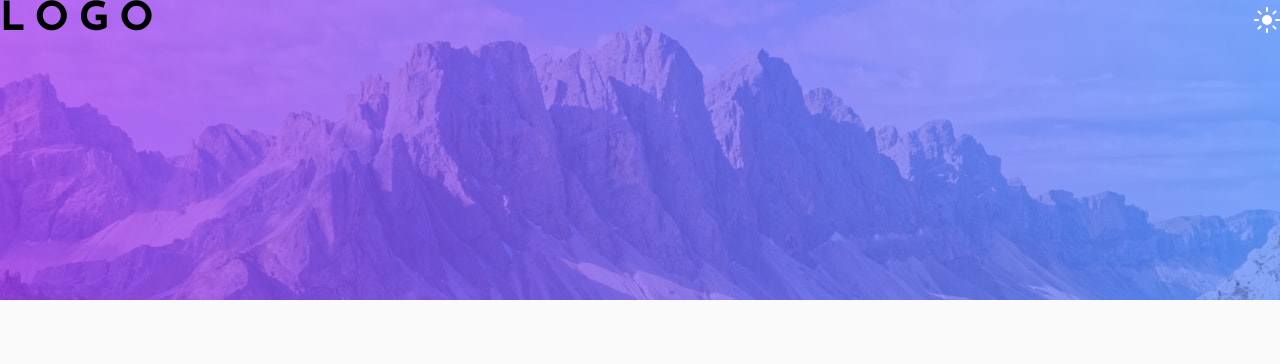
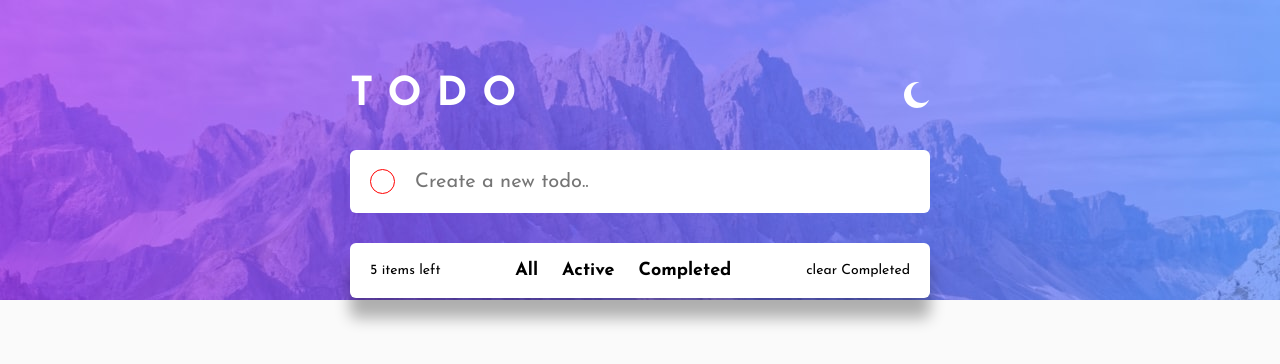
Before and after one commit to naijadevgamer/todo-app, a React (Create React App) app: page / in a window 1280 px wide. Shown: the top 364 px of the page. Built offline with nearby package versions, Linux system fonts and the light colour scheme.

Commit message:
Add the search-box and task-box features

```diff
--- a/src/App.js
+++ b/src/App.js
@@ -2,6 +2,8 @@ import React from "react";
 
 import Background from "./components/background/background.component";
 import Header from "./components/header/header.components";
+import SearchBox from "./components/search-box/search-box.component";
+import TaskBox from "./components/task-box/task-box.component";
 
 import "./App.scss";
 
@@ -9,7 +11,11 @@ function App() {
   return (
     <div className="App">
       <Background />
-      <Header />
+      <div className="main">
+        <Header />
+        <SearchBox />
+        <TaskBox />
+      </div>
     </div>
   );
 }
--- a/src/App.scss
+++ b/src/App.scss
@@ -2,3 +2,12 @@
   background-color: hsl(0, 0%, 98%);
   min-height: 100vh;
 }
+.main {
+  position: absolute;
+  top: 7.5rem;
+  left: 50%;
+  transform: translateX(-50%);
+  width: 58rem;
+  display: flex;
+  flex-direction: column;
+}
--- a/src/components/header/header.components.jsx
+++ b/src/components/header/header.components.jsx
@@ -1,13 +1,15 @@
 import React from "react";
-import { ReactComponent as Logo } from "../../images/icon-sun.svg";
+import { ReactComponent as MoonIcon } from "../../images/icon-moon.svg";
 
 import "./header.styles.scss";
 
 function Header() {
   return (
     <div className="header">
-      <p className="header__logo">LOGO</p>
-      <Logo className="header__weather-icon" />
+      <p className="header__logo" draggable={true}>
+        Todo
+      </p>
+      <MoonIcon className="header__weather-icon" />
     </div>
   );
 }
--- a/src/components/header/header.styles.scss
+++ b/src/components/header/header.styles.scss
@@ -1,16 +1,16 @@
 .header {
   display: flex;
   align-items: center;
-  position: absolute;
-  top: 0;
   width: 100%;
   &__weather-icon {
     margin-left: auto;
+    cursor: pointer;
   }
   &__logo {
-    letter-spacing: 1rem;
-    // line-height: 0.7;
+    letter-spacing: 1.5rem;
+    text-transform: uppercase;
     font-weight: 700;
     font-size: 4rem;
+    color: white;
   }
 }
--- /dev/null
+++ b/src/components/search-box/search-box.component.jsx
@@ -0,0 +1,19 @@
+import React from "react";
+import "./search-box.styles.scss";
+
+function SearchBox() {
+  return (
+    <div className="search-box">
+      <div className="search-box__circle"></div>
+      <form className="search-box__form">
+        <input
+          type="text"
+          className="search-box__input"
+          placeholder="Create a new todo.."
+        />
+      </form>
+    </div>
+  );
+}
+
+export default SearchBox;
--- /dev/null
+++ b/src/components/search-box/search-box.styles.scss
@@ -0,0 +1,34 @@
+.search-box {
+  width: 100%;
+  height: 6.3rem;
+  margin-top: 3.5rem;
+  padding: 1rem 2rem;
+  display: flex;
+  align-items: center;
+  background-color: white;
+  border-radius: 6px;
+  &__circle {
+    border-radius: 50%;
+    height: 2.5rem;
+    width: 2.5rem;
+    border: red 1px solid;
+    margin-right: 2rem;
+  }
+  &__form {
+    width: calc(100% - 5rem);
+    height: 2.5rem;
+    display: flex;
+    align-items: center;
+  }
+  &__input {
+    height: 100%;
+    width: 100%;
+    border: none;
+    font-family: inherit;
+    font-size: 2rem;
+    caret-color: blue;
+    &:focus {
+      outline: none;
+    }
+  }
+}
--- /dev/null
+++ b/src/components/task-box/task-box.component.jsx
@@ -0,0 +1,27 @@
+import React from "react";
+import "./task-box.styles.scss";
+
+function TaskBox() {
+  return (
+    <div className="task-box">
+      <ul className="task-box__tasks"></ul>
+      <ul className="task-box__log-box">
+        <li className="task-box__log task-box__log--items-left">
+          5 items left
+        </li>
+        <li className="task-box__filter-box">
+          <span className="task-box__filter task-box__filter--all">All</span>
+          <span className="task-box__filter task-box__filter--active">
+            Active
+          </span>
+          <span className="task-box__filter task-box__filter--completed">
+            Completed
+          </span>
+        </li>
+        <li className="task-box__log task-box__log--clear">clear Completed</li>
+      </ul>
+    </div>
+  );
+}
+
+export default TaskBox;
--- /dev/null
+++ b/src/components/task-box/task-box.styles.scss
@@ -0,0 +1,33 @@
+.task-box {
+  width: 100%;
+  margin-top: 3rem;
+  display: flex;
+  flex-direction: column;
+  background-color: white;
+  box-shadow: 0rem 2rem 1.5rem rgba(rgb(0, 0, 0), 0.3);
+  border-radius: 6px;
+  &__log-box {
+    padding: 1rem 2rem;
+    height: 5.5rem;
+    display: flex;
+    align-items: center;
+    justify-content: space-between;
+  }
+  &__log {
+    list-style: none;
+    font-size: 1.4rem;
+    &--clear {
+      cursor: pointer;
+    }
+  }
+  &__filter-box {
+    display: flex;
+    align-items: center;
+    justify-content: space-between;
+    width: 40%;
+  }
+  &__filter {
+    font-weight: 700;
+    cursor: pointer;
+  }
+}
```
